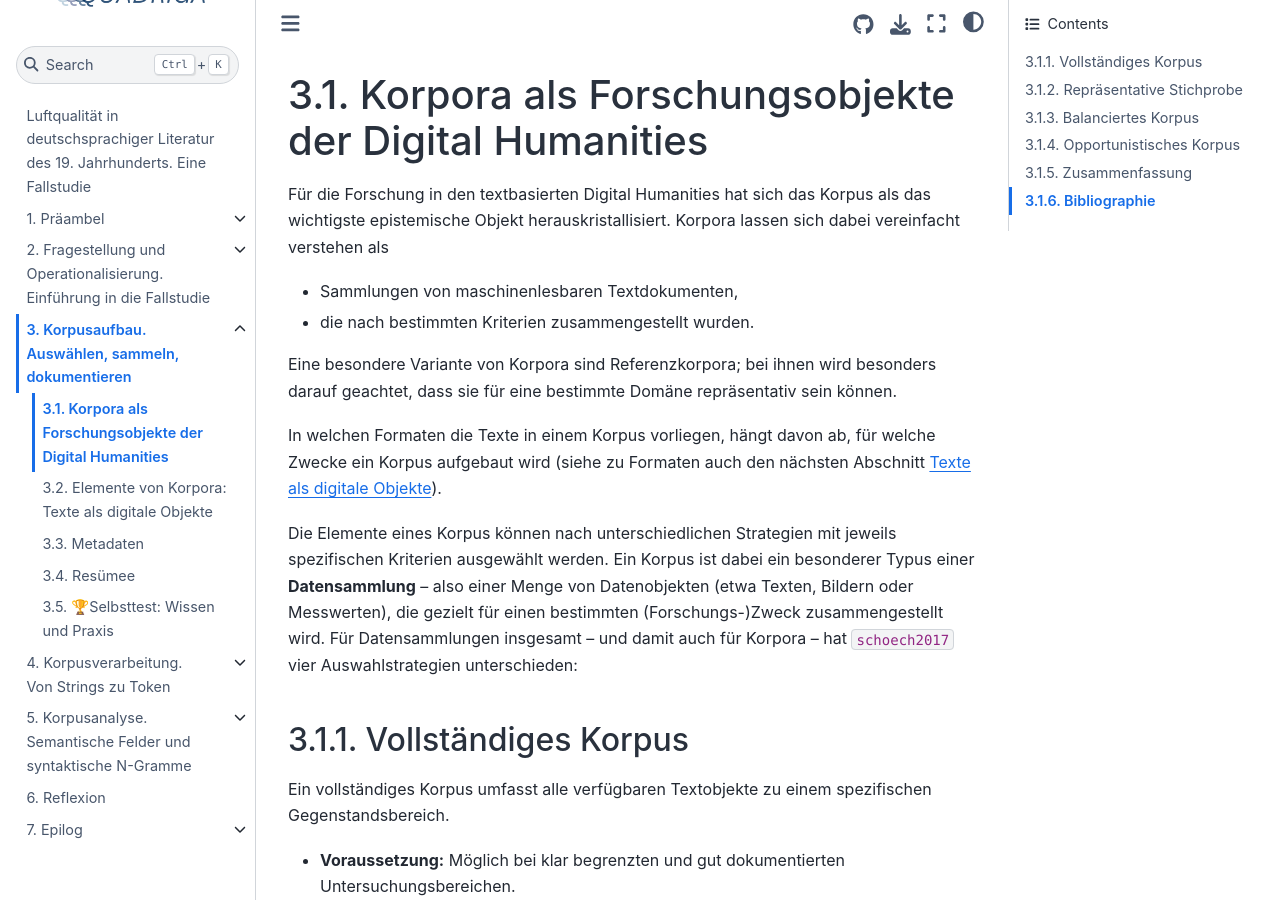
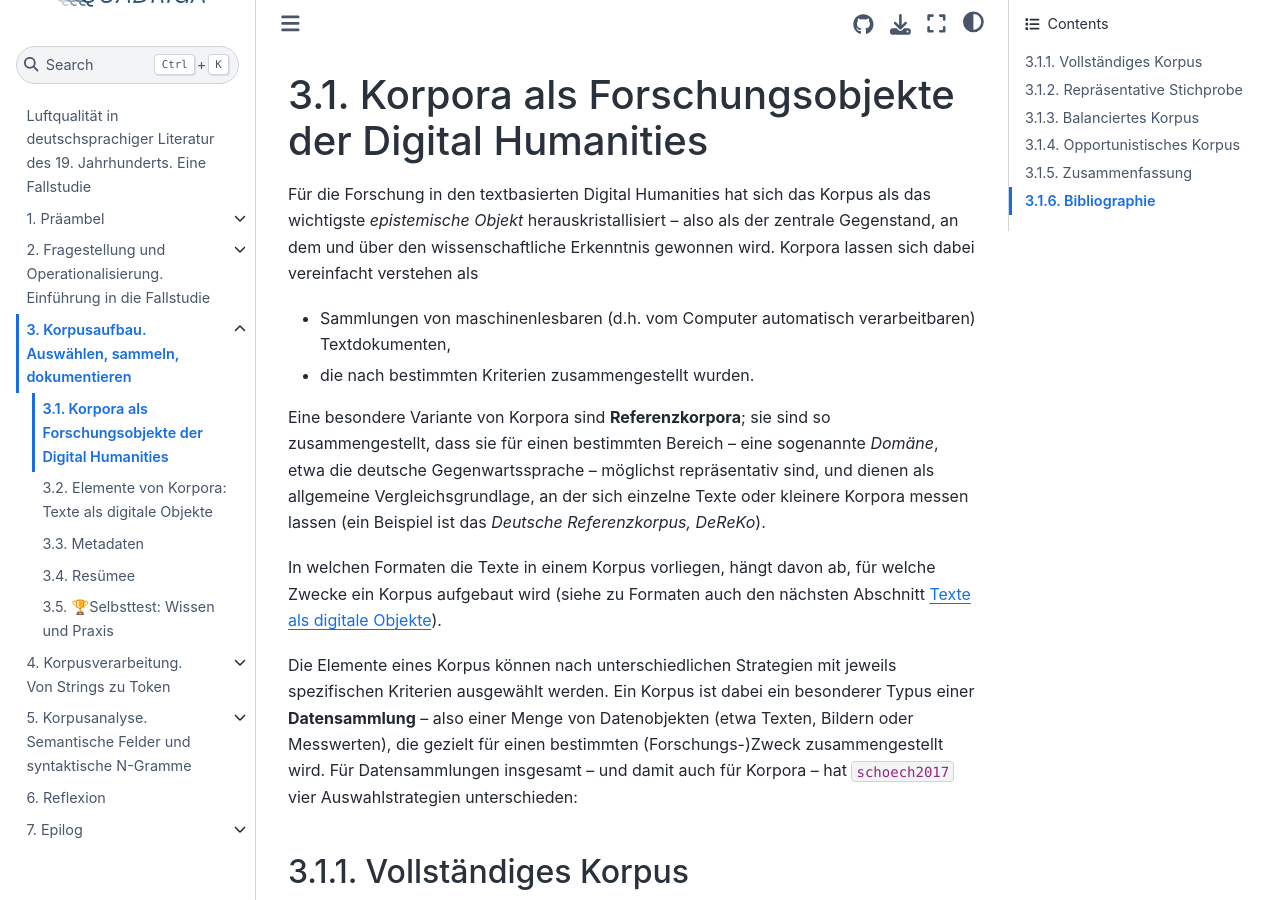
Before and after one commit to quadriga-dk/Text-Fallstudie-3, a Jupyter Book: the page built from corpus_collection/corpus-collection_corpora-as-research-objects.md, in a window 1280 px wide and 900 px high. Built offline with Jupyter Book 1.0.4 settings and Sphinx 7.4.7 and the Sphinx Book theme 1.1.4, drawn with Linux system fonts in a browser that asks for light colours; pages that are not in the unit, such as notebooks, are missing from menus; cross-references to code outside the pages are shown as plain code; some of the changed text lies outside the part shown.

Commit message:
Clarify DH terms and expand corpus types for beginners (3.1)
Gloss 'epistemisches Objekt' and 'maschinenlesbar' at first use, explain
'Domäne' and flesh out what a Referenzkorpus is/does (with DeReKo as an
example), and add a plain-language gloss for 'opportunistisch'.

Fixes #165

```diff
--- a/corpus_collection/corpus-collection_corpora-as-research-objects.md
+++ b/corpus_collection/corpus-collection_corpora-as-research-objects.md
@@ -1,12 +1,12 @@
 (corpus-collection_corpora-as-research-objects)=
 # Korpora als Forschungsobjekte der Digital Humanities
 
-Für die Forschung in den textbasierten Digital Humanities hat sich das Korpus als das wichtigste epistemische Objekt herauskristallisiert. Korpora lassen sich dabei vereinfacht verstehen als
+Für die Forschung in den textbasierten Digital Humanities hat sich das Korpus als das wichtigste *epistemische Objekt* herauskristallisiert – also als der zentrale Gegenstand, an dem und über den wissenschaftliche Erkenntnis gewonnen wird. Korpora lassen sich dabei vereinfacht verstehen als
 
-- Sammlungen von maschinenlesbaren Textdokumenten,
+- Sammlungen von maschinenlesbaren (d.h. vom Computer automatisch verarbeitbaren) Textdokumenten,
 - die nach bestimmten Kriterien zusammengestellt wurden.
 
-Eine besondere Variante von Korpora sind Referenzkorpora; bei ihnen wird besonders darauf geachtet, dass sie für eine bestimmte Domäne repräsentativ sein können.
+Eine besondere Variante von Korpora sind **Referenzkorpora**; sie sind so zusammengestellt, dass sie für einen bestimmten Bereich – eine sogenannte *Domäne*, etwa die deutsche Gegenwartssprache – möglichst repräsentativ sind, und dienen als allgemeine Vergleichsgrundlage, an der sich einzelne Texte oder kleinere Korpora messen lassen (ein Beispiel ist das *Deutsche Referenzkorpus, DeReKo*).
 
 In welchen Formaten die Texte in einem Korpus vorliegen, hängt davon ab, für welche Zwecke ein Korpus aufgebaut wird (siehe zu Formaten auch den nächsten Abschnitt [Texte als digitale Objekte](corpus-collection_text_as_digital_objects)).
 
@@ -38,7 +38,7 @@ Eine gezielt nach bestimmten Kriterien zusammengestellte Auswahl, die alle wesen
 - **Beispiel:** Eine Sammlung von Romanen aus verschiedenen Jahrzehnten und Untergattungen, mit breiter Variation in Autoren, Erzählperspektiven und Handlungsorten, Untergattungen.
 
 ## Opportunistisches Korpus
-Eine Sammlung, deren Auswahl nur durch die Verfügbarkeit von Daten geleitet wird.
+Eine Sammlung, deren Auswahl nur durch die Verfügbarkeit von Daten geleitet wird – man nimmt also schlicht, was ohnehin (etwa digital) vorhanden ist, ohne die Auswahl gezielt zu steuern.
 
 - **Voraussetzung:** Digitale Verfügbarkeit der Daten.
 - **Anwendung:** Geeignet für wenig erschlossene Forschungsbereiche oder erste Explorationen, bleibt allerdings insgesamt unbefriedigend, da nicht beurteilt werden kann, was die Sammlung abbildet.
```
